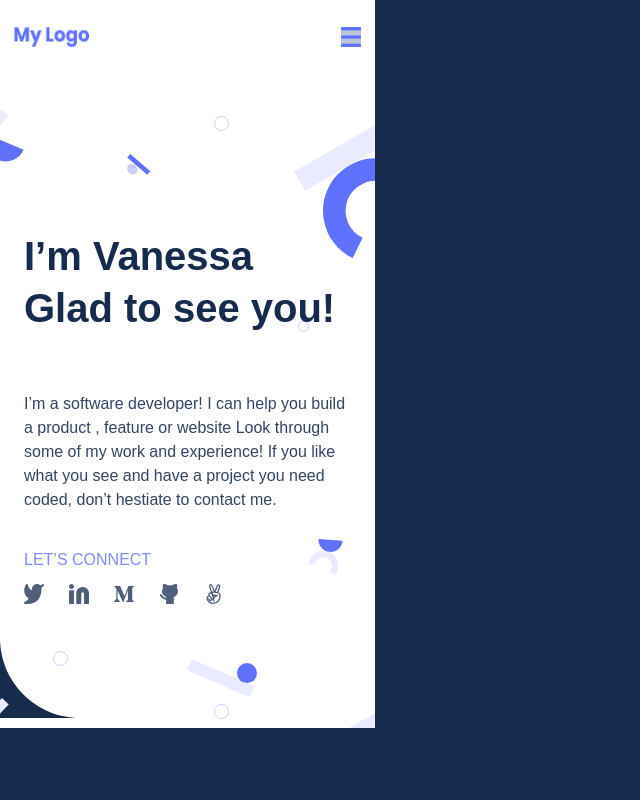
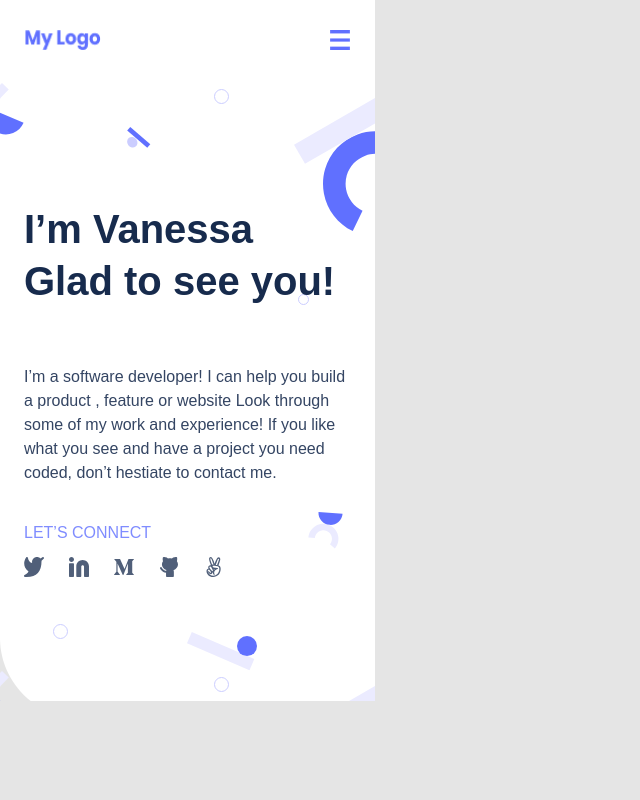
Before and after one commit to vvoo21/Portfolio, a website: page index.html in a window 1280 px wide. Shown: the top 800 px of the page, without its empty margins (0-640 px from the left). Drawn offline with Linux system fonts and the light colour scheme; a web font is replaced by a local one.

Commit message:
update style.css and index.html file

```diff
--- a/index.html
+++ b/index.html
@@ -17,6 +17,7 @@
             </nav>
         </header>
         <div class="headline-section">
+            <div class="headline-background">
                 <h1>I’m Vanessa Glad to see you!</h1>
                 <p class="about-me">I’m a software developer! I can help you build a product , feature or website Look through some of my work and experience! If you like what you see and have a project you need coded, don’t hestiate to contact me.</p>
                 <p class="social-text">LET’S CONNECT</p>
@@ -37,6 +38,7 @@
                         <a href="#"><img class="social" src="img/angel.svg" alt="angellist" width="20" height="20"></a>
                     </li>
                 </ul>
+            </div>
         </div>
     </section>
     <section class="middle">
--- a/style.css
+++ b/style.css
@@ -7,12 +7,11 @@
 }
 
 body {
-  background: #172b4d;
+  background: #e5e5e5;
 }
 
 .mobile {
   width: 375px;
-  padding-top: 27px;
   display: flex;
   flex-direction: column;
   justify-content: center;
@@ -22,26 +21,21 @@ body {
 .toolbar {
   display: flex;
   justify-content: space-around;
-  gap: 223px;
+  align-items: center;
+  gap: 180px;
   height: 83px;
 }
 
-.social:hover {
-  background-color: #abb7cec4;
-}
-
-.bars {
-  background-color: #abb7cec4;
-}
-
-.headline-section {
+.headline-background {
+  background: url(img/header-shapes\ mobile@2x.svg);
   width: 375px;
   height: 618px;
-  background: url(img/header-shapes\ mobile@2x.svg);
   display: flex;
   flex-direction: column;
   justify-content: center;
+  align-items: flex-start;
   gap: 12px;
+  padding-left: 24px;
 }
 
 h1 {
@@ -51,7 +45,6 @@ h1 {
   font-size: 40px;
   font-weight: 700;
   line-height: 52px;
-  margin-left: 24px;
 }
 
 .about-me {
@@ -61,7 +54,6 @@ h1 {
   font-size: 16px;
   font-weight: 400;
   line-height: 24px;
-  margin-left: 24px;
 }
 
 .social-text {
@@ -71,14 +63,12 @@ h1 {
   font-size: 16px;
   font-weight: 500;
   line-height: 24px;
-  margin-left: 24px;
 }
 
 .social-media {
   display: flex;
   justify-content: flex-start;
   gap: 25px;
-  margin-left: 24px;
 }
 
 .middle {
@@ -139,7 +129,12 @@ h1 {
 }
 
 .button:hover {
-  background-color: #abb7cec4;
+  background-color: #6070ff;
+  border-radius: 8px;
+}
+
+.button:active {
+  background-color: #2230d2;
   border-radius: 8px;
 }
 
```
Also changed, not shown: README.md. Lines whose indentation alone changed are shown as unchanged.
